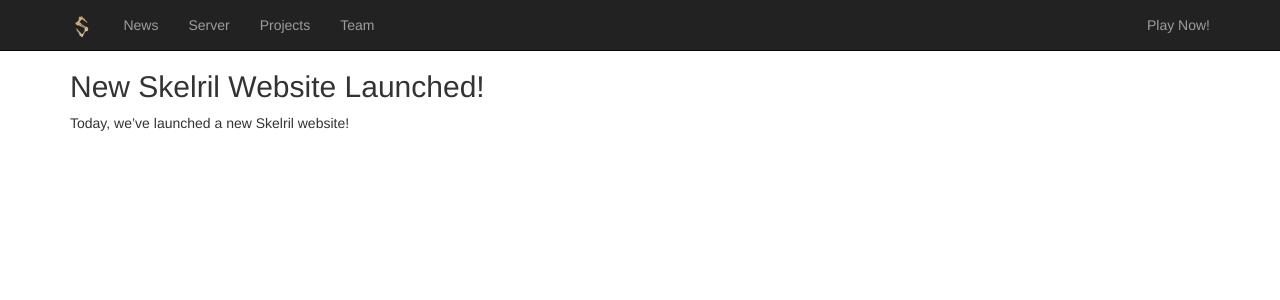
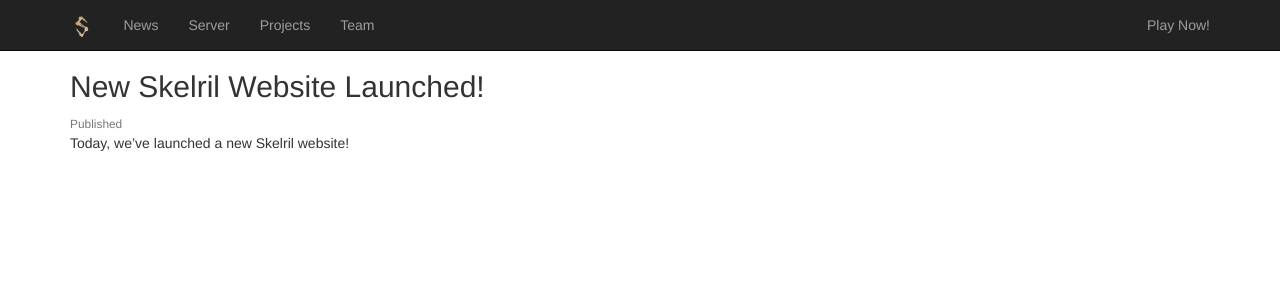
Before and after one commit to packet-loss-gaming/Website, a Jekyll site: the page built from news/_posts/2015-08-09-new-website.md, in a window 1280 px wide. Shown: the top 300 px of the page. Built offline with Jekyll 4.4.1, drawn with Linux system fonts in a browser that asks for light colours; nearby versions of some CDN libraries.

Commit message:
Add the date information to the post

```diff
--- a/_layouts/post.html
+++ b/_layouts/post.html
@@ -2,4 +2,5 @@
 layout: contained_base
 ---
 <h2>{{page.title}}</h2>
+<small class="text-muted">Published {{post.date | date: "%B %-d, %Y"}}</small>
 {{content}}
```
